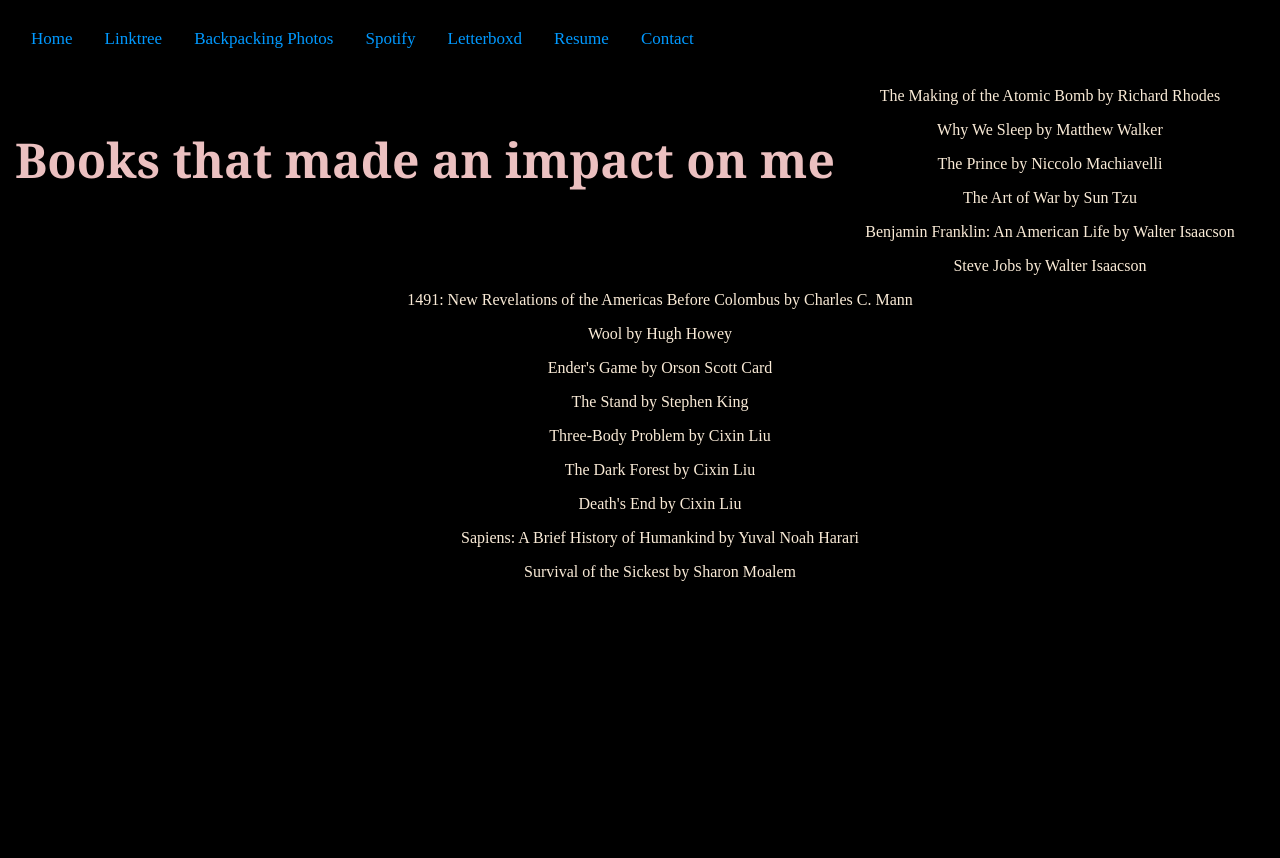
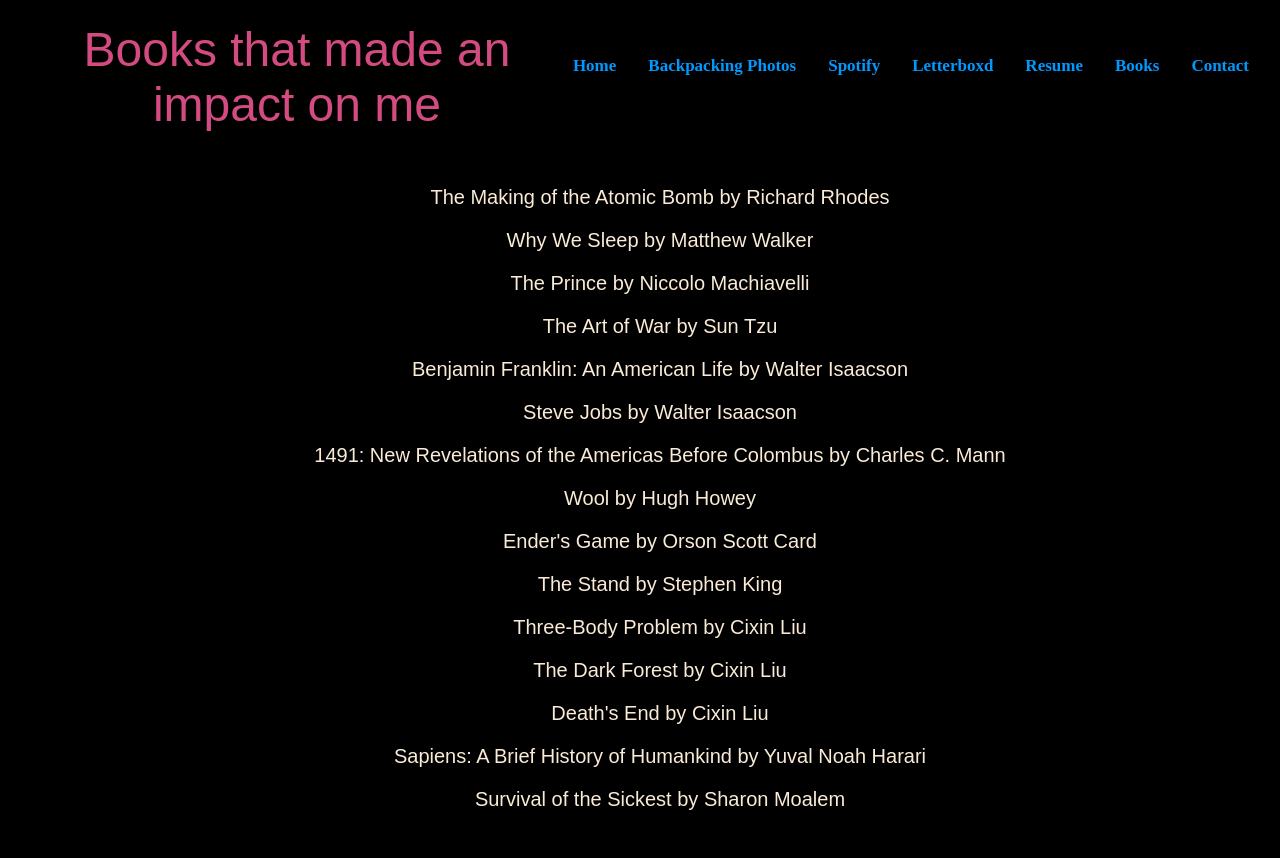
Before and after one commit to EthanLevy27/levypedia.com, a Flask app: page /Books in a window 1280 px wide. Before the commit the page ends 581 px from the top, so only its background shows below. Run offline with Flask 3, Linux system fonts and the light colour scheme; some web fonts are replaced.

Commit message:
trying to fix backpack menu

```diff
--- a/templates/Books.html
+++ b/templates/Books.html
@@ -15,16 +15,24 @@
 
       </style>
     <body>
-        <div class ="menu" class = "hover" class = "hvr-shutter-out-vertical">
-            <a href="https://levypedia.com">Home</a>
-            <a href="https://linktr.ee/elevy127">Linktree</a>
+        <h5>
+            <div class="menu" class="visited" class = "hover" class = "hvr-shutter-out-vertical" class = "active">
+                <a class = "visited" href="https://levypedia.com">Home</a>
                 <a href="backpacking_photos">Backpacking Photos</a>
                 <a href="https://open.spotify.com/user/31hwz3cts3bb75z6exor3bglmcbi">Spotify</a>
                 <a href="https://letterboxd.com/puckerupjules/">Letterboxd</a>
                 <a href="Resume">Resume</a>
+                <a class="active" href="Books">Books</a>
                 <a href="contact_form">Contact</a>
+
+
+
+
             </div>
-<h4 style="font-size: 300%; color: rgb(235, 192, 192);text-align: center;">Books that made an impact on me</h4>
+
+        </h5>
+<h2 style="font-size: 300%; color: rgb(235, 192, 192);text-align: center;">Books that made an impact on me</h2>
+<h3>
     <ol style="font-size: 100%; color:antiquewhite; text-align: left;">
         <li>The Making of the Atomic Bomb by Richard Rhodes</li>
         <li>Why We Sleep by Matthew Walker</li>
@@ -43,7 +51,7 @@
        <li>Survival of the Sickest by Sharon Moalem</li>
     </ol>
 
-
+</h3>
 
 
 
--- a/templates/backpacking_photos.html
+++ b/templates/backpacking_photos.html
@@ -127,12 +127,12 @@ img {vertical-align: middle;}
 </style>
 <body>
   <div class ="menu" class="visited" class = "hover" class = "hvr-shutter-out-vertical" class = "active">
-    <a href="https://levypedia.com">Home</a>
-    <a href="">My Projects</a>
-    <a class="active" href="backpacking_photos">Backpacking Photos</a>
+    <a class = "visited" href="https://levypedia.com">Home</a>
+    <a class = "active" href="backpacking_photos">Backpacking Photos</a>
     <a href="https://open.spotify.com/user/31hwz3cts3bb75z6exor3bglmcbi">Spotify</a>
     <a href="https://letterboxd.com/puckerupjules/">Letterboxd</a>
     <a href="Resume">Resume</a>
+    <a href="Books">Books</a>
     <a href="contact_form">Contact</a>
 
   </div>
--- a/templates/index.html
+++ b/templates/index.html
@@ -75,7 +75,7 @@
 
         </h2>
     </h2><h2>In the Fall of 2024, I will be going to the University of Southern California for my PhD in the Electrophysics program in the <a href="https://minghsiehece.usc.edu/">Ming Hsieh ECE Department</a>. I will be working on optics and photonics
-        in low dimensions with Professors Mercedeh Khajavikhan and Demetrios Christodoulides
+        in low dimensions with Professors Mercedeh Khajavikhan and Demetrios Christodoulides</h2>
             <p>
 
 
@@ -111,7 +111,7 @@
 
 
     <h5 class="graytext" class = "hover">
-        'Tis but a Scratch! <br></br> Last edited: 01 November 2023
+        'Tis but a Scratch! <br></br> Last edited: 07 May 2024
     </h5>
     <h4>Current list of sponsers (scroll for more)</h4>
 
--- a/templates/study_abroad_photos.html
+++ b/templates/study_abroad_photos.html
@@ -126,8 +126,8 @@ img {vertical-align: middle;}
 </style>
 <body>
   <div class ="menu" class="visited" class = "hover" class = "hvr-shutter-out-vertical" class = "active">
-    <a href="https://levypedia.com">Home</a>
-    <a class="active" href="backpacking_photos">Backpacking Photos</a>
+    <a class="active" href="https://levypedia.com">Home</a>
+    <a href="backpacking_photos">Backpacking Photos</a>
     <a href="https://open.spotify.com/user/31hwz3cts3bb75z6exor3bglmcbi">Spotify</a>
     <a href="https://letterboxd.com/puckerupjules/">Letterboxd</a>
     <a href="Resume">Resume</a>
```
Lines whose indentation alone changed are shown as unchanged.
